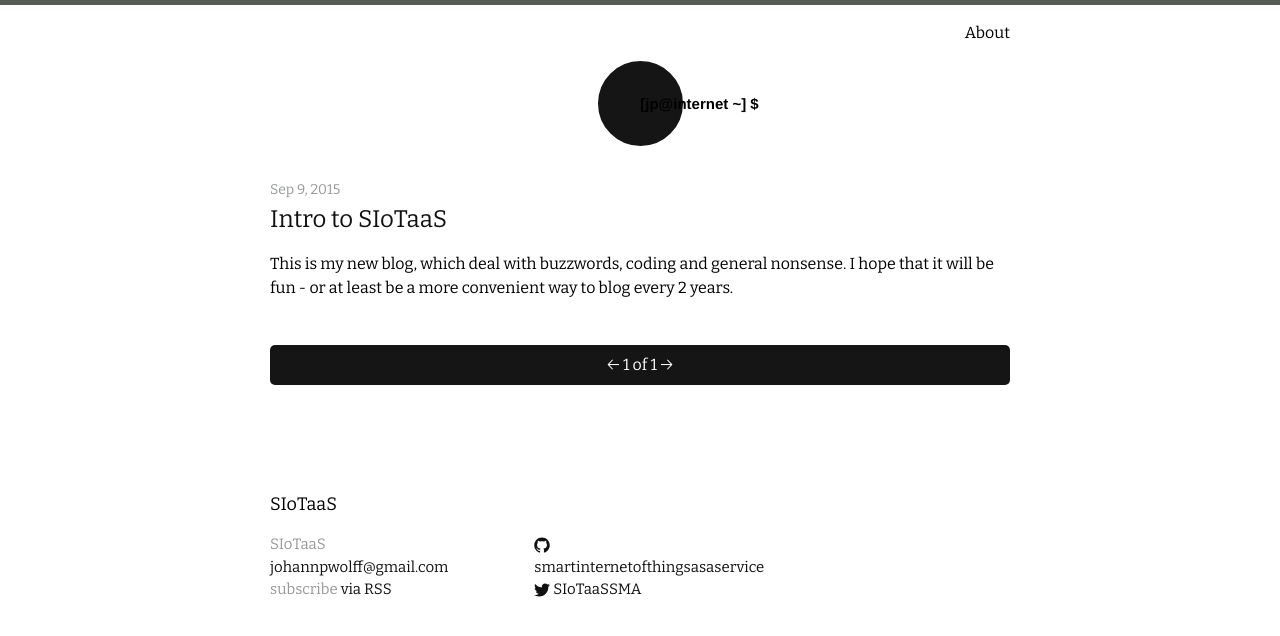
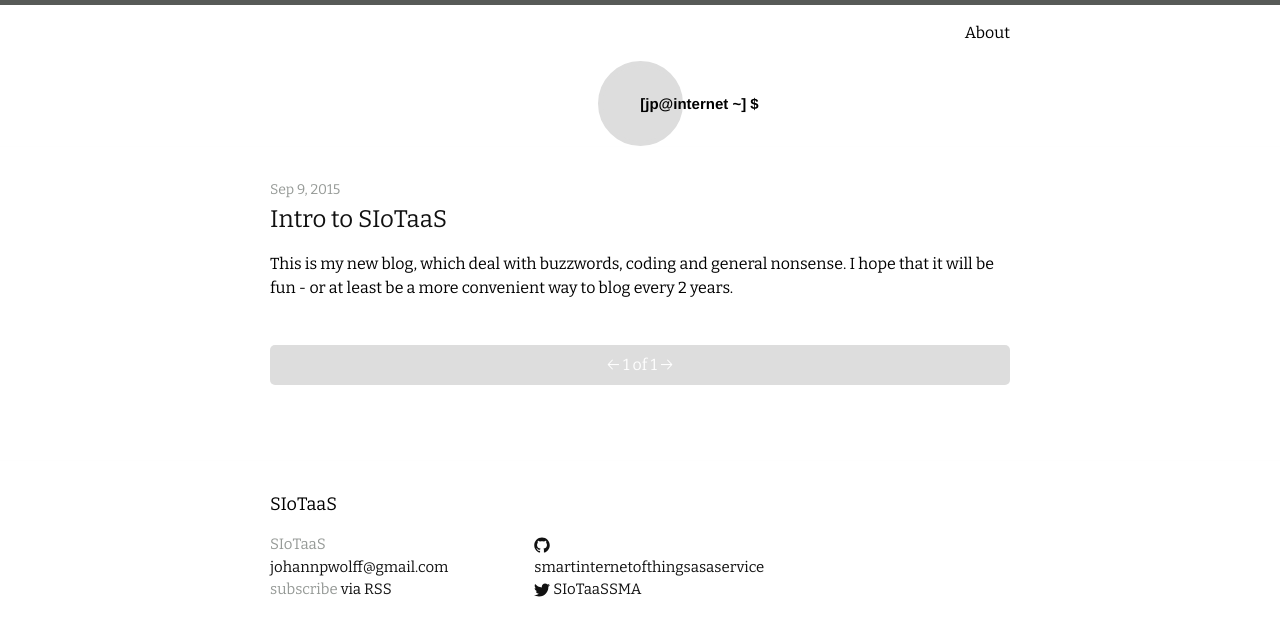
Before and after one commit to smartinternetofthingsasaservice/smartinternetofthingsasaservice.github.io, a Jekyll site: the page built from index.html, in a window 1280 px wide. Shown: the top 636 px of the page. Built offline with Jekyll 4.4.1, drawn with Linux system fonts in a browser that asks for light colours; Markdown is read by kramdown in place of the engine named in the settings; the list of posts is cut into pages by our own code.

Commit message:
Update main.scss

```diff
--- a/css/main.scss
+++ b/css/main.scss
@@ -16,7 +16,7 @@ $spacing-unit:     30px;
 $text-color:       #000000;
 $background-color: #FFFFFF;
 $brand-color:      #111111;
-$box-color:        #151515;
+$box-color:        #DDDDDD;
 
 $grey-color:       #969A97;
 $grey-color-light: lighten($grey-color, 40%);
```
